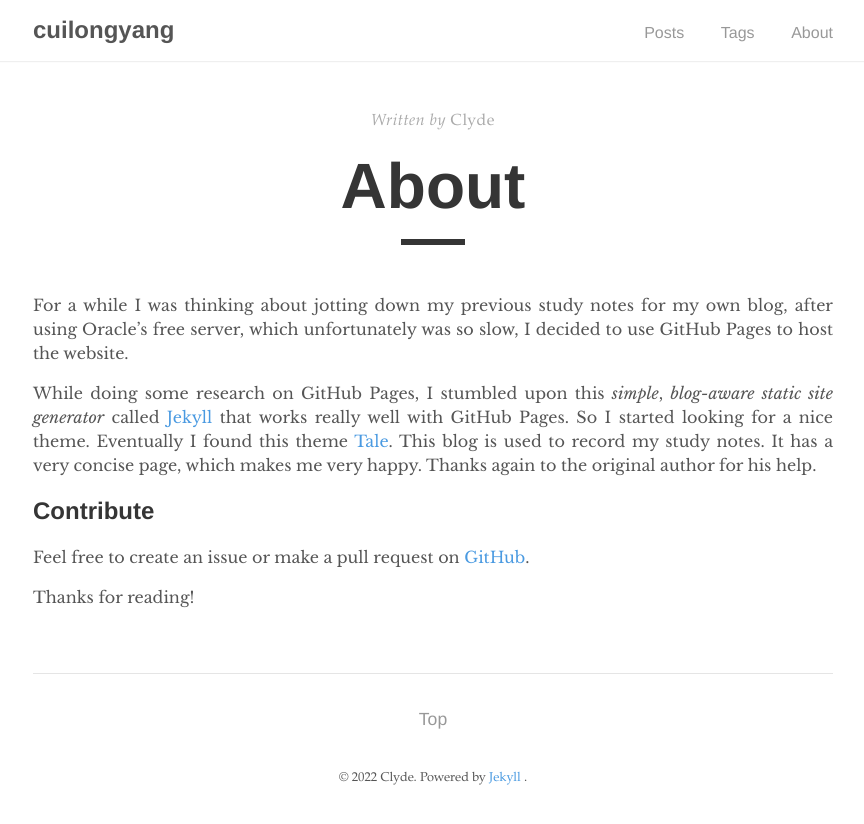
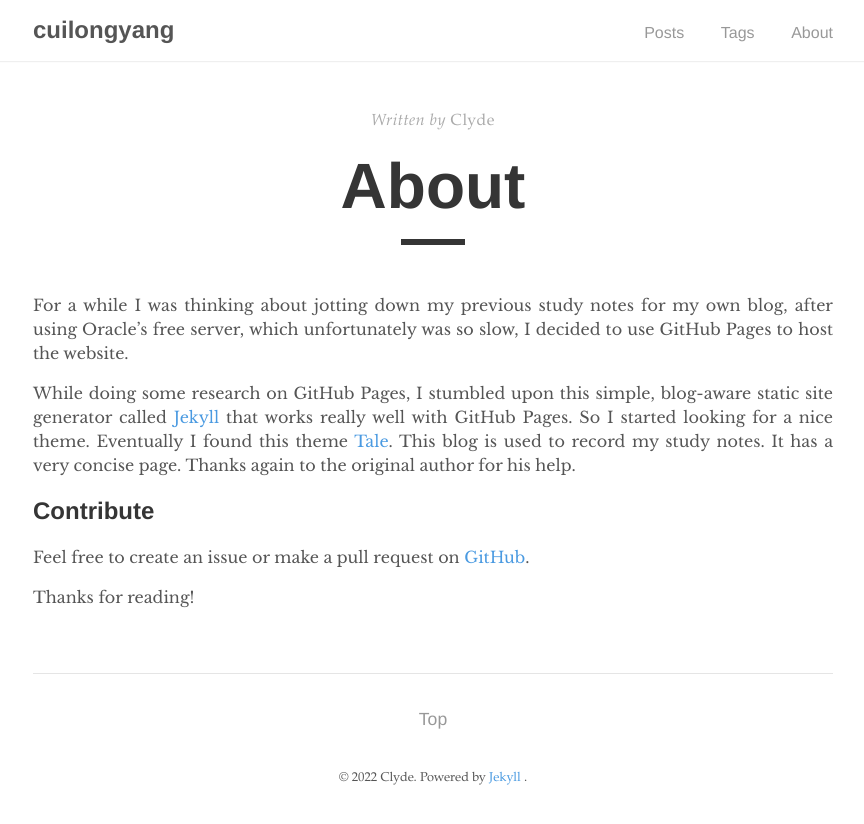
Before and after one commit to cuilongyang/cuilongyang.github.io, a Jekyll site: the page built from _pages/about.md, in a window 1280 px wide. Shown: the top 824 px of the page, without its empty margins (207-1071 px from the left). Built offline with Jekyll 4.4.1, drawn with Linux system fonts in a browser that asks for light colours.

Commit message:
Update about.md

```diff
--- a/_pages/about.md
+++ b/_pages/about.md
@@ -7,7 +7,7 @@ permalink: /about/
 
 For a while I was thinking about jotting down my previous study notes for my own blog, after using Oracle's free server, which unfortunately was so slow, I decided to use GitHub Pages to host the website.
 
-While doing some research on GitHub Pages, I stumbled upon this *simple*, *blog-aware static site generator* called [Jekyll](https://jekyllrb.com/) that works really well with GitHub Pages. So I started looking for a nice theme. Eventually I found this theme [Tale](https://github.com/chesterhow/tale). This blog is used to record my study notes. It has a very concise page, which makes me very happy. Thanks again to the original author for his help.
+While doing some research on GitHub Pages, I stumbled upon this simple, blog-aware static site generator called [Jekyll](https://jekyllrb.com/) that works really well with GitHub Pages. So I started looking for a nice theme. Eventually I found this theme [Tale](https://github.com/chesterhow/tale). This blog is used to record my study notes. It has a very concise page. Thanks again to the original author for his help.
 
 ## Contribute
 Feel free to create an issue or make a pull request on [GitHub](https://github.com/cuilongyang/cuilongyang.github.io).
```
